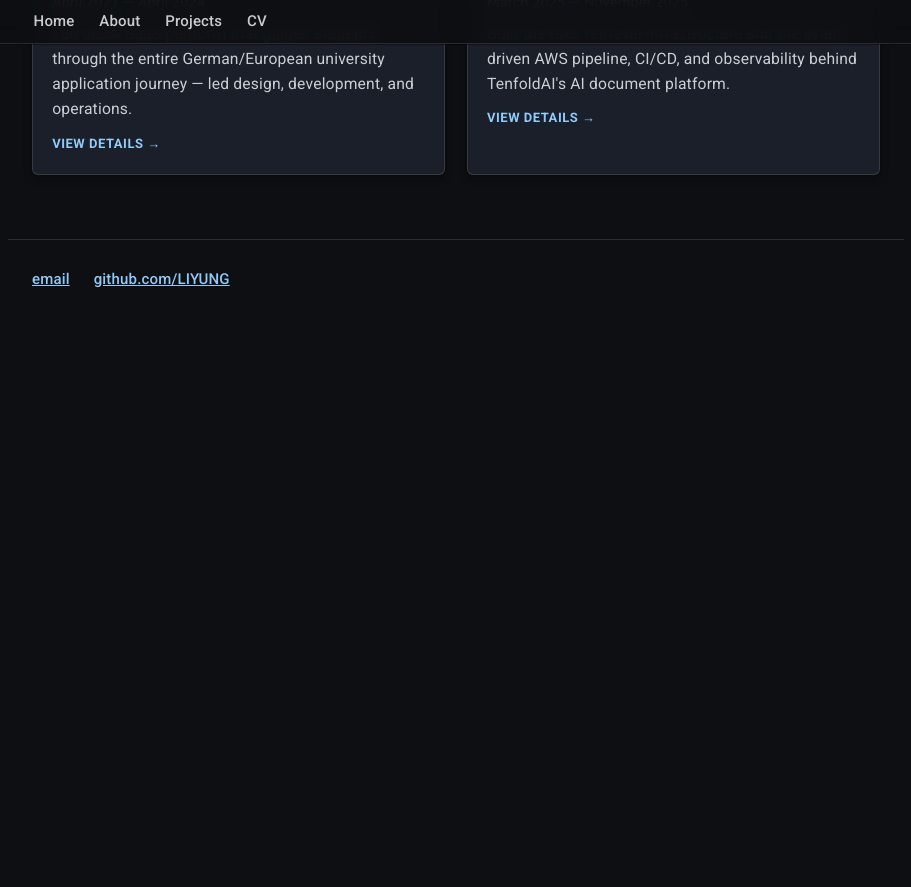
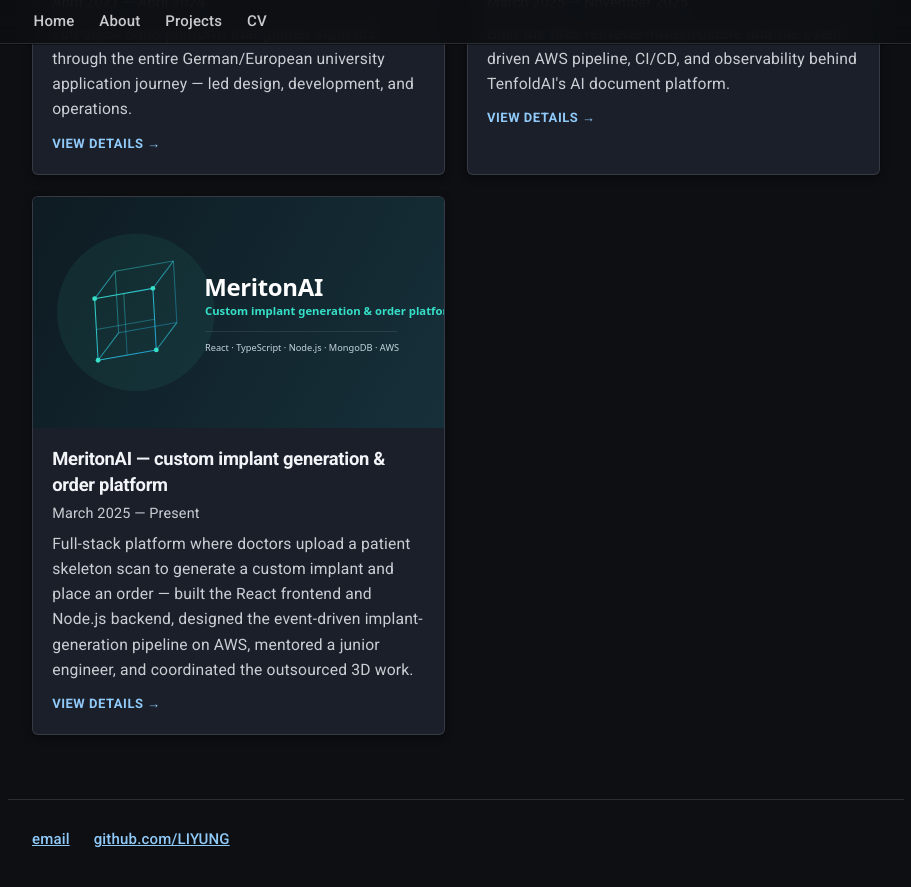
Before and after one commit to LIYUNG/LIYUNG.github.io, a Jekyll site: the page built from projects/index.html, in a window 1280 px wide and 900 px high, scrolled down 505 px. Shown: the top 887 px of the window, without its empty margins (184-1095 px from the left). Built offline with Jekyll 4.4.1, drawn with Linux system fonts in a browser that asks for light colours; before the commit the page ends 900 px from its top, so only the background shows below that; some of the changed lines change nothing that is shown.

Commit message:
add meriton

```diff
--- /dev/null
+++ b/_projects/meriton-ai.md
@@ -0,0 +1,50 @@
+---
+title: MeritonAI — custom implant generation & order platform
+summary: Full-stack platform where doctors upload a patient skeleton scan to generate a custom implant and place an order — built the React frontend and Node.js backend, designed the event-driven implant-generation pipeline on AWS, mentored a junior engineer, and coordinated the outsourced 3D work.
+period: March 2025 — Present
+order: 3
+thumbnail: /assets/img/projects/meriton-ai.svg
+thumbnail_alt: MeritonAI — custom implant generation and order platform
+tech:
+  - React
+  - TypeScript
+  - Material UI
+  - TanStack Query
+  - Vite
+  - Vitest
+  - Node.js
+  - Express
+  - MongoDB
+  - AWS CDK
+  - Amazon S3
+  - SNS / SQS
+  - Amazon ECS
+  - AWS Lambda
+links:
+  - label: Overview
+    url:
+  - label: Repository
+    url:
+---
+A full-stack platform for **generating and ordering custom medical implants**. A doctor uploads a **patient skeleton scan**, which kicks off an automated pipeline that **generates a patient-specific implant**; the doctor then reviews and adjusts it in an **interactive 3D viewer** and places an order that moves through a tracked fulfillment workflow. I led the design and build of the web platform end-to-end, **designed the implant-generation pipeline infrastructure**, and **coordinated the outsourced 3D work** the platform is built around.
+
+### Implant-generation pipeline
+
+Designed the **event-driven AWS infrastructure** (AWS CDK) behind implant generation: a doctor's **skeleton-scan upload to Amazon S3** triggers the pipeline through **SNS/SQS** (with dead-letter queues) into containerized **Amazon ECS** workers that run the generation job, with a **Lambda** notification handler signalling completion back to the platform. The design decouples the long-running generation work from the request path so the app stays responsive and partial failures are isolated rather than cascading.
+
+### Full-stack platform
+
+- **Frontend** — a React + TypeScript single-page app (Material UI, TanStack Query) spanning the full workflow: catalogs, orders, organizations, accounts, users, a design/configuration surface, in-app messaging, and task tracking. Multi-tenant by organization, internationalized, tooled with Vite and covered by a Vitest suite.
+- **Backend** — REST APIs on Node.js / Express + MongoDB with authentication, role- and organization-scoped access, order and organization management, secure scan/file upload and handling on **Amazon S3**, and the API that initiates implant generation and tracks its result.
+
+### Team & delivery leadership
+
+Worked alongside a **junior engineer**, guiding them through the delivery of **new features** — breaking work into achievable pieces, reviewing their code, and unblocking them as they ramped up on the codebase.
+
+### Coordinating the outsourced 3D work
+
+The 3D part assets and the **interactive 3D viewer** (real-time rendering and deformation of parts in the browser) were produced by an **external vendor**. I owned that collaboration on the engineering side — **translating product needs into clear requirements**, defining the expected deliverables, formats, and integration points so the work dropped cleanly into the platform, **setting and tracking delivery expectations**, and **reviewing each delivery** for quality and fit-for-purpose before it shipped. This kept the outsourced work aligned with what the application actually needed and avoided costly rework downstream.
+
+---
+
+*Details are kept general here to respect confidentiality. Happy to go deeper in conversation.*
--- a/cv/index.html
+++ b/cv/index.html
@@ -74,6 +74,19 @@
 				<li>Designed and built (sole author) the RAG retrieval infrastructure on AWS (CDK) — a self-managed Amazon OpenSearch store with hybrid search; led the build-vs-managed evaluation and chose self-managed to keep control of the embedding model and reuse existing embeddings without a costly re-index.</li>
 				<li>Primary author of the AWS infrastructure for an event-driven AI document-ingestion pipeline (S3/SNS/SQS, Lambda, GPU ECS, API Gateway) with CodePipeline CI/CD and CloudWatch→Slack observability; co-authored platform — embedding/retrieval logic built by teammates.</li>
 				<li>Integrated Stripe subscriptions on an event-driven architecture and rolled out identity/access for internal tooling — SSO (AWS IAM Identity Center) plus Amazon Cognito-gated internal tools and pages — replacing long-lived credentials that required periodic refresh.</li>
+
+			</ul>
+		</article>
+
+		<article class="cv-role">
+			<h3>MeritonAI — custom implant generation &amp; order platform</h3>
+			<p class="cv-date">March 2025 — Present</p>
+			<ul>
+				<li>Designed and built a full-stack platform where doctors upload a patient skeleton scan to generate a custom implant and place an order — React + TypeScript SPA (Material UI, TanStack Query) covering catalogs, orders, organizations, accounts, design, messaging, and task tracking, multi-tenant by organization.</li>
+				<li>Designed the event-driven implant-generation pipeline infrastructure on AWS (CDK): a skeleton-scan upload to Amazon S3 triggers generation via SNS/SQS into containerized Amazon ECS workers, with a Lambda notification handler signalling completion — decoupling long-running generation from the request path.</li>
+				<li>Implemented the Node.js / Express + MongoDB backend — authentication, role- and organization-scoped access, order/organization management, secure scan/file handling on Amazon S3, and the API that initiates implant generation and tracks its result.</li>
+				<li>Led a junior engineer in delivering new features — breaking down work, reviewing code, and unblocking them as they ramped up on the codebase.</li>
+				<li>Coordinated the outsourced 3D work (modeling assets and the in-browser viewer): translated product needs into requirements, defined deliverables, formats, and integration points, set and tracked delivery expectations, and reviewed each delivery for quality and fit before it shipped into the platform.</li>
 			</ul>
 		</article>
 	</section>
```
Also changed, not shown: assets/img/projects/meriton-ai.svg (added).
